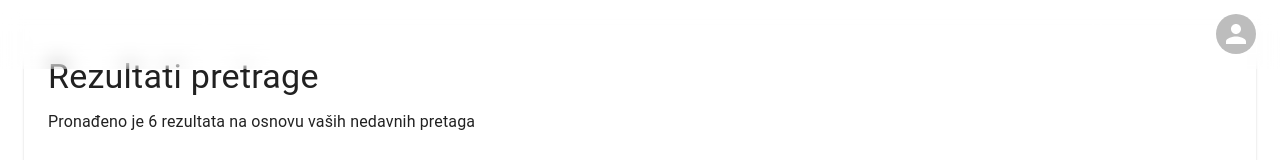
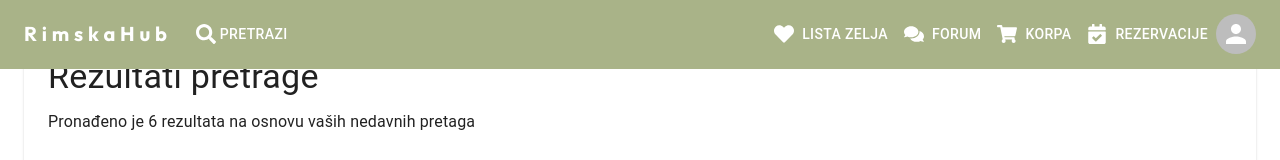
Before and after one commit to RimskaHub/interactive-map-front, a React (Vite) app: page /omnisearch in a window 1280 px wide. Shown: the top 160 px of the page. Built offline with nearby package versions, Linux system fonts and the light colour scheme.

Commit message:
changed colors in navbar

```diff
--- a/src/components/navbar/Navbar.tsx
+++ b/src/components/navbar/Navbar.tsx
@@ -1,4 +1,6 @@
 import { useState, useEffect } from 'react';
+
+import { useLocation } from 'react-router';
 
 import AppBar from '@mui/material/AppBar';
 import Box from '@mui/material/Box';
@@ -51,10 +53,12 @@ const Navbar = () => {
   const [isScrolled, setIsScrolled] = useState(false);
   const { toggleOpen } = useSearchDrawerContext();
 
+  const location = useLocation();
+
   useEffect(() => {
     const handleScroll = () => {
       const scrollTop = window.scrollY;
-      setIsScrolled(scrollTop > 50); // Menja boju nakon 50px skrola
+      setIsScrolled(scrollTop > 100);
     };
 
     window.addEventListener('scroll', handleScroll);
@@ -80,7 +84,12 @@ const Navbar = () => {
     <AppBar
       position="fixed"
       sx={{
-        backgroundColor: isScrolled ? 'var(--clr-green-500)' : 'transparent',
+        backgroundColor:
+          location.pathname === '/'
+            ? isScrolled
+              ? 'var(--clr-green-500)'
+              : 'transparent'
+            : 'var(--clr-green-500)',
         transition: 'background-color 0.3s ease',
         backdropFilter: isScrolled ? 'none' : 'blur(10px)',
         boxShadow: isScrolled ? 2 : 'none',
@@ -140,8 +149,8 @@ const Navbar = () => {
                 return (
                   <MenuItem key={page} onClick={handleCloseNavMenu}>
                     <Box sx={{ display: 'flex', alignItems: 'center', gap: 1 }}>
-                      <IconComponent size={20} color="var(--clr-green-500)" />
-                      <Typography sx={{ textAlign: 'center', color: 'var(--clr-green-500)' }}>
+                      <IconComponent size={20} color="var(--clr-green-700)" />
+                      <Typography sx={{ textAlign: 'center', color: 'var(--clr-green-700)' }}>
                         {page}
                       </Typography>
                     </Box>
@@ -156,7 +165,7 @@ const Navbar = () => {
             onClick={toggleOpen}
             sx={{
               my: 2,
-              color: 'white',
+              color: 'var(--clr-white)',
               display: 'flex',
               justifyContent: 'left',
               fontSize: { xs: '14px', sm: 'inherit' },
@@ -189,7 +198,7 @@ const Navbar = () => {
                   onClick={handleCloseNavMenu}
                   sx={{
                     my: 2,
-                    color: 'white',
+                    color: 'var(--clr-white)',
                     display: 'flex',
                     alignItems: 'center',
                     gap: 1,
```
